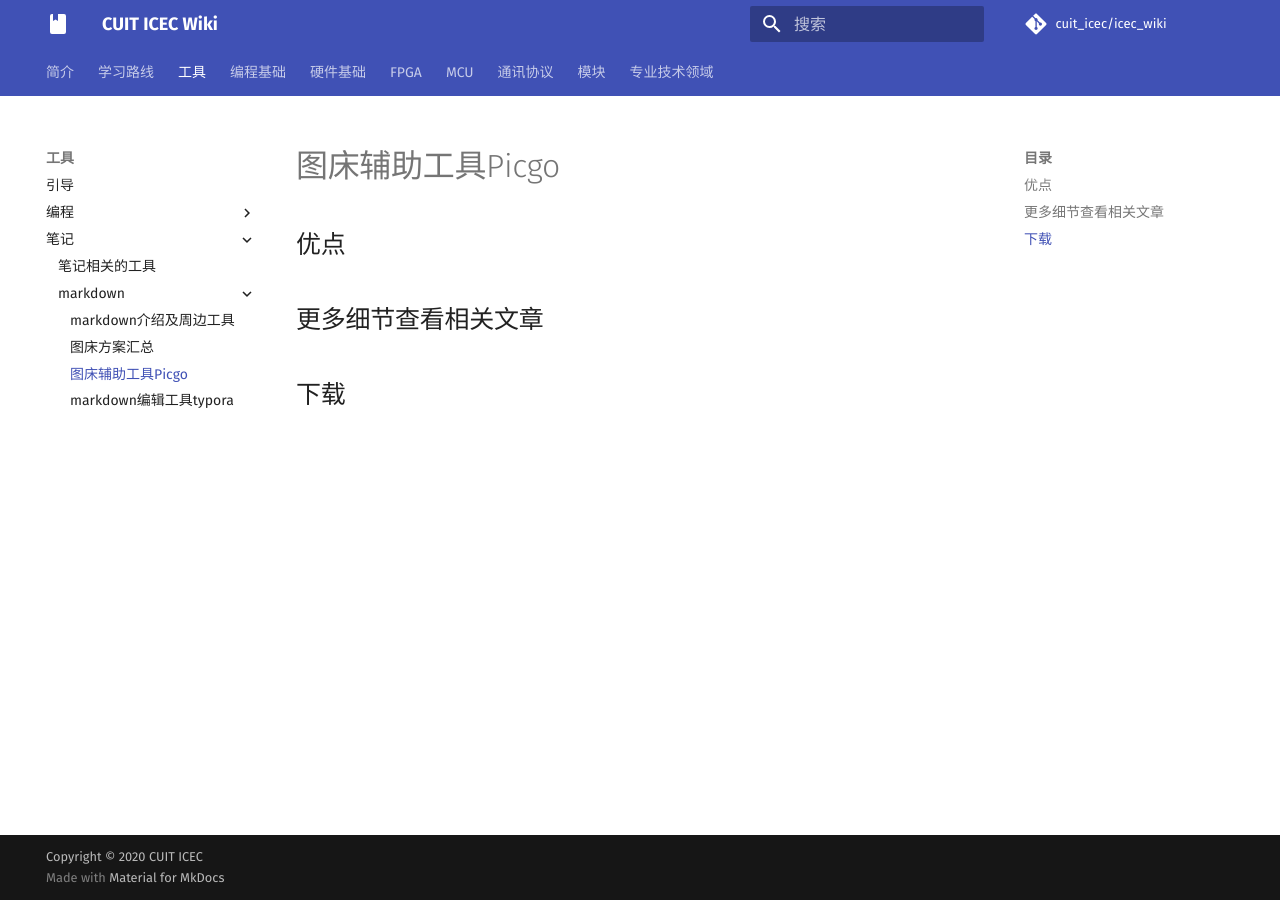
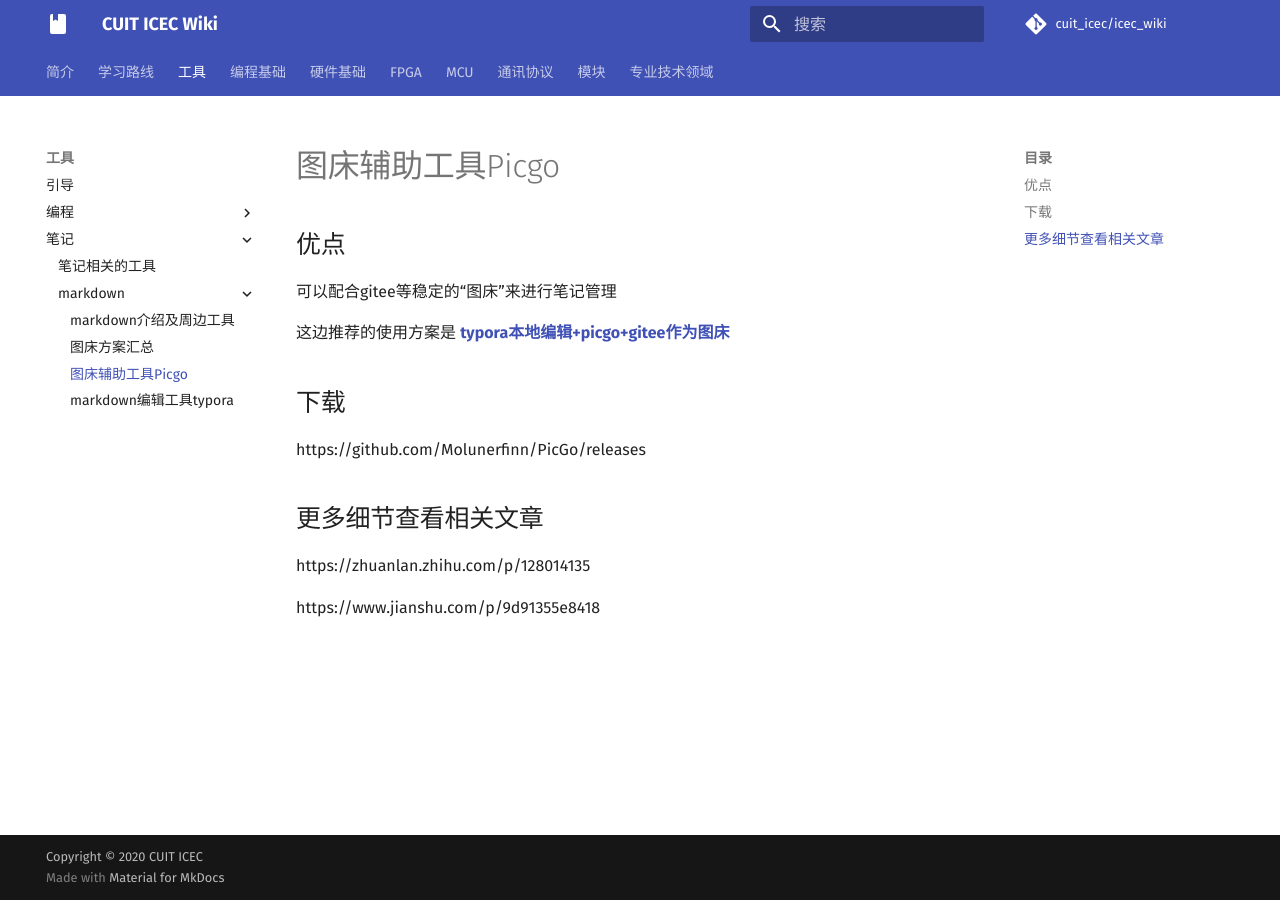
Before and after one commit to cuit-icec/cuit-icec.github.io, an MkDocs documentation site: the page built from docs/tool/note/markdown/picgo.md, in a window 1280 px wide. Built offline with MkDocs 1.6.1 and Material for MkDocs 9.7.7, drawn with Linux system fonts in a browser that asks for light colours; nearby versions of some CDN libraries.

Commit message:
markdown

```diff
--- a/docs/tool/note/markdown/picgo.md
+++ b/docs/tool/note/markdown/picgo.md
@@ -1,9 +1,15 @@
 ## 优点
 
+可以配合gitee等稳定的“图床”来进行笔记管理
 
+这边推荐的使用方案是 **[typora本地编辑+picgo+gitee作为图床](https://cuit_icec.gitee.io/icec_wiki/tool/note/markdown/markdown_picbed)**
+
+## 下载
+
+https://github.com/Molunerfinn/PicGo/releases
 
 ## 更多细节查看相关文章
 
+https://zhuanlan.zhihu.com/p/128014135
 
-
-## 下载
+https://www.jianshu.com/p/9d91355e8418
```
Also changed, not shown: docs/tool/note/markdown/intro1.md (+2 -2 lines), docs/tool/note/markdown/markdown_picbed.md (+2 -0 lines), docs/tool/note/markdown/typora.md (+7 -3 lines).
